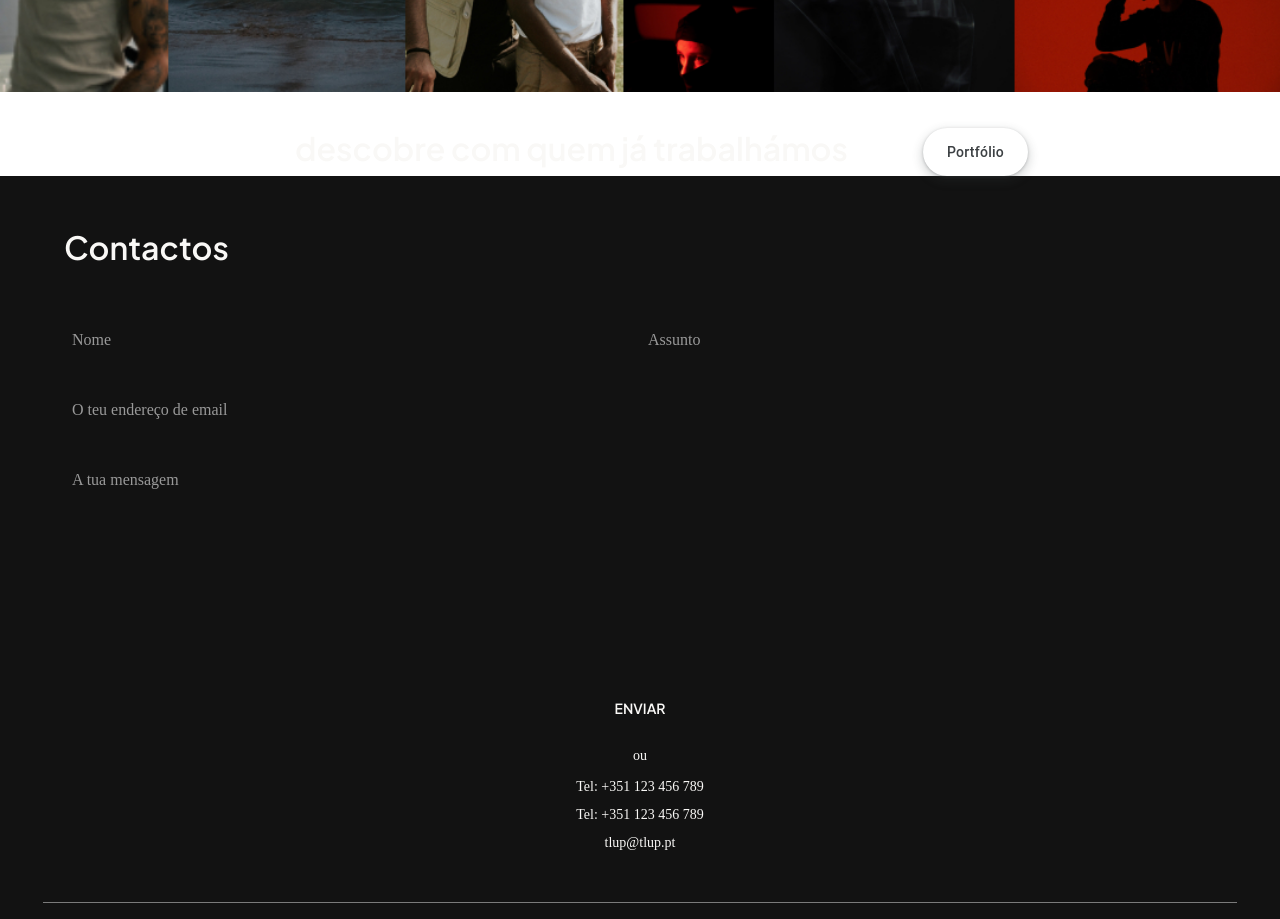
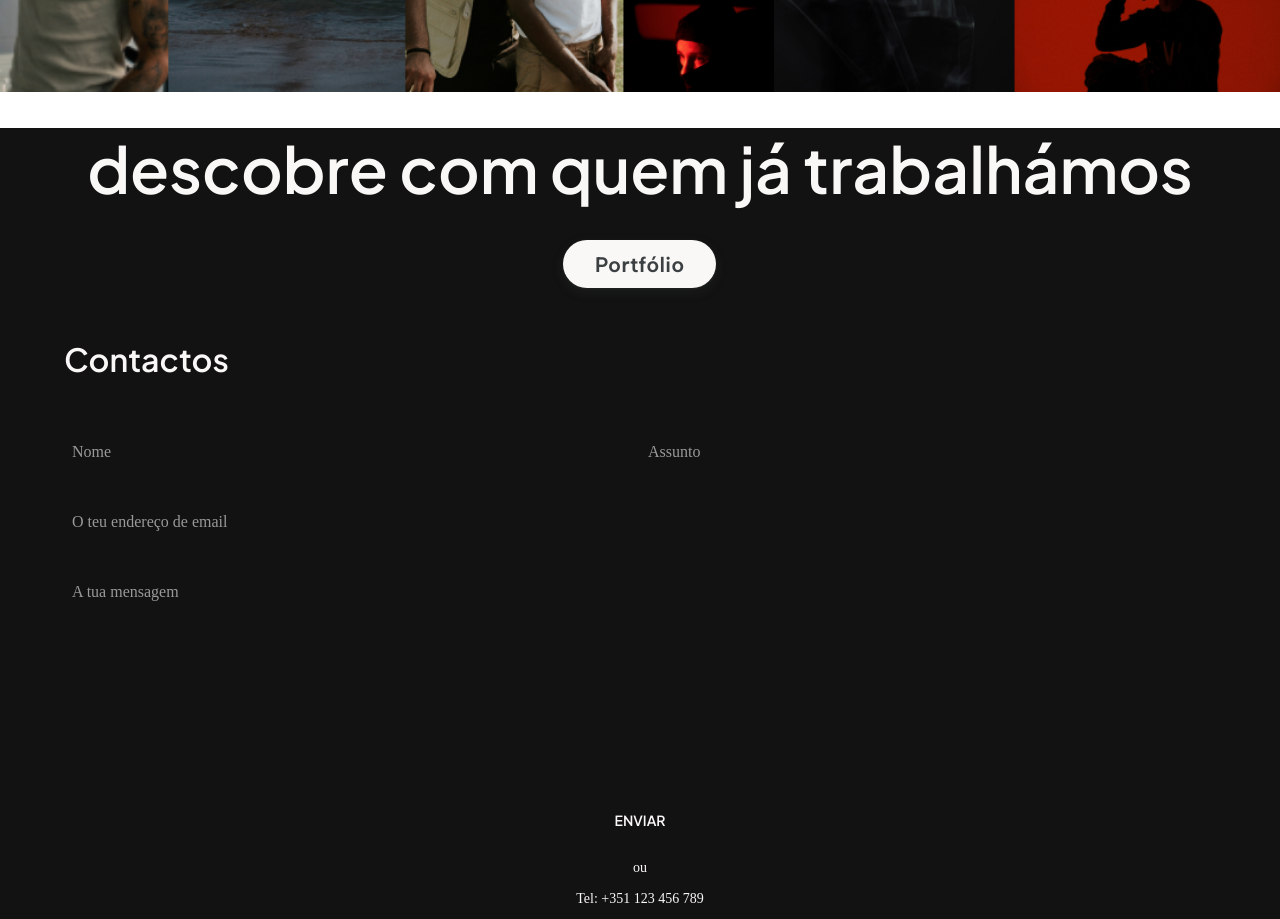
Before and after one commit to luqas31/tlup, a React (Vite) app in the folder tlup/: page / in a window 1280 px wide. Shown: the part 840-1759 px from the top of the page. Built offline with nearby package versions, Linux system fonts and the light colour scheme.

Commit message:
about us section tablet done

```diff
--- a/tlup/src/components/Portfolio-Button/index.css
+++ b/tlup/src/components/Portfolio-Button/index.css
@@ -1,39 +1,39 @@
 .button-17 {
 	align-items: center;
 	appearance: none;
-  background-color: #fff;
+	background-color: var(--app-text);
 	border-radius: 24px;
 	border-style: none;
-  box-shadow: rgba(0, 0, 0, .2) 0 3px 5px -1px,rgba(0, 0, 0, .14) 0 6px 10px 0,rgba(0, 0, 0, .12) 0 1px 18px 0;
+	box-shadow: rgba(0, 0, 0, 0.2) 0 3px 5px -1px, rgba(0, 0, 0, 0.14) 0 6px 10px 0, rgba(0, 0, 0, 0.12) 0 1px 18px 0;
 	box-sizing: border-box;
 	color: #3c4043;
 	cursor: pointer;
 	display: inline-flex;
 	fill: currentcolor;
-  font-family: "Google Sans",Roboto,Arial,sans-serif;
-  font-size: 14px;
-  font-weight: 500;
+	font-family: 'BV';
+	font-size: 1.25rem;
+	font-weight: 600;
 	height: 48px;
 	justify-content: center;
-  letter-spacing: .25px;
+	letter-spacing: 0.25px;
 	line-height: normal;
 	max-width: 100%;
 	overflow: visible;
-  padding: 2px 24px;
+	padding: 2px 2rem;
 	position: relative;
 	text-align: center;
 	text-transform: none;
-  transition: box-shadow 280ms cubic-bezier(.4, 0, .2, 1),opacity 15ms linear 30ms,transform 270ms cubic-bezier(0, 0, .2, 1) 0ms;
+	transition: box-shadow 280ms cubic-bezier(0.4, 0, 0.2, 1), opacity 15ms linear 30ms, transform 270ms cubic-bezier(0, 0, 0.2, 1) 0ms;
 	user-select: none;
 	-webkit-user-select: none;
 	touch-action: manipulation;
 	width: auto;
-  will-change: transform,opacity;
+	will-change: transform, opacity;
 	z-index: 0;
 }
 
 .button-17:hover {
-  background: #F6F9FE;
+	background: #f6f9fe;
 	color: #174ea6;
 }
 
@@ -48,21 +48,21 @@
 }
 
 .button-17:not(:disabled) {
-  box-shadow: rgba(60, 64, 67, .3) 0 1px 3px 0, rgba(60, 64, 67, .15) 0 4px 8px 3px;
+	box-shadow: rgba(60, 64, 67, 0.3) 0 1px 3px 0, rgba(60, 64, 67, 0.15) 0 4px 8px 3px;
 }
 
 .button-17:not(:disabled):hover {
-  box-shadow: rgba(60, 64, 67, .3) 0 2px 3px 0, rgba(60, 64, 67, .15) 0 6px 10px 4px;
+	box-shadow: rgba(60, 64, 67, 0.3) 0 2px 3px 0, rgba(60, 64, 67, 0.15) 0 6px 10px 4px;
 }
 
 .button-17:not(:disabled):focus {
-  box-shadow: rgba(60, 64, 67, .3) 0 1px 3px 0, rgba(60, 64, 67, .15) 0 4px 8px 3px;
+	box-shadow: rgba(60, 64, 67, 0.3) 0 1px 3px 0, rgba(60, 64, 67, 0.15) 0 4px 8px 3px;
 }
 
 .button-17:not(:disabled):active {
-  box-shadow: rgba(60, 64, 67, .3) 0 4px 4px 0, rgba(60, 64, 67, .15) 0 8px 12px 6px;
+	box-shadow: rgba(60, 64, 67, 0.3) 0 4px 4px 0, rgba(60, 64, 67, 0.15) 0 8px 12px 6px;
 }
 
 .button-17:disabled {
-  box-shadow: rgba(60, 64, 67, .3) 0 1px 3px 0, rgba(60, 64, 67, .15) 0 4px 8px 3px;
+	box-shadow: rgba(60, 64, 67, 0.3) 0 1px 3px 0, rgba(60, 64, 67, 0.15) 0 4px 8px 3px;
 }
--- a/tlup/src/sections/Works/index.css
+++ b/tlup/src/sections/Works/index.css
@@ -4,6 +4,7 @@
 	justify-content: center;
 	margin-top: 2rem;
 	gap: 2rem;
+	background-color: var(--app-bg)
 }
 
 .works h1 {
@@ -15,7 +16,14 @@
 }
 
 
-@media (min-width: 768px) and (max-width: 1023px) {
+@media (min-width: 768px) {
+
+.works h1 {
+	font-size: 4rem;
+}
+
+
+
 
 }
 
```
Lines whose indentation alone changed are shown as unchanged.
